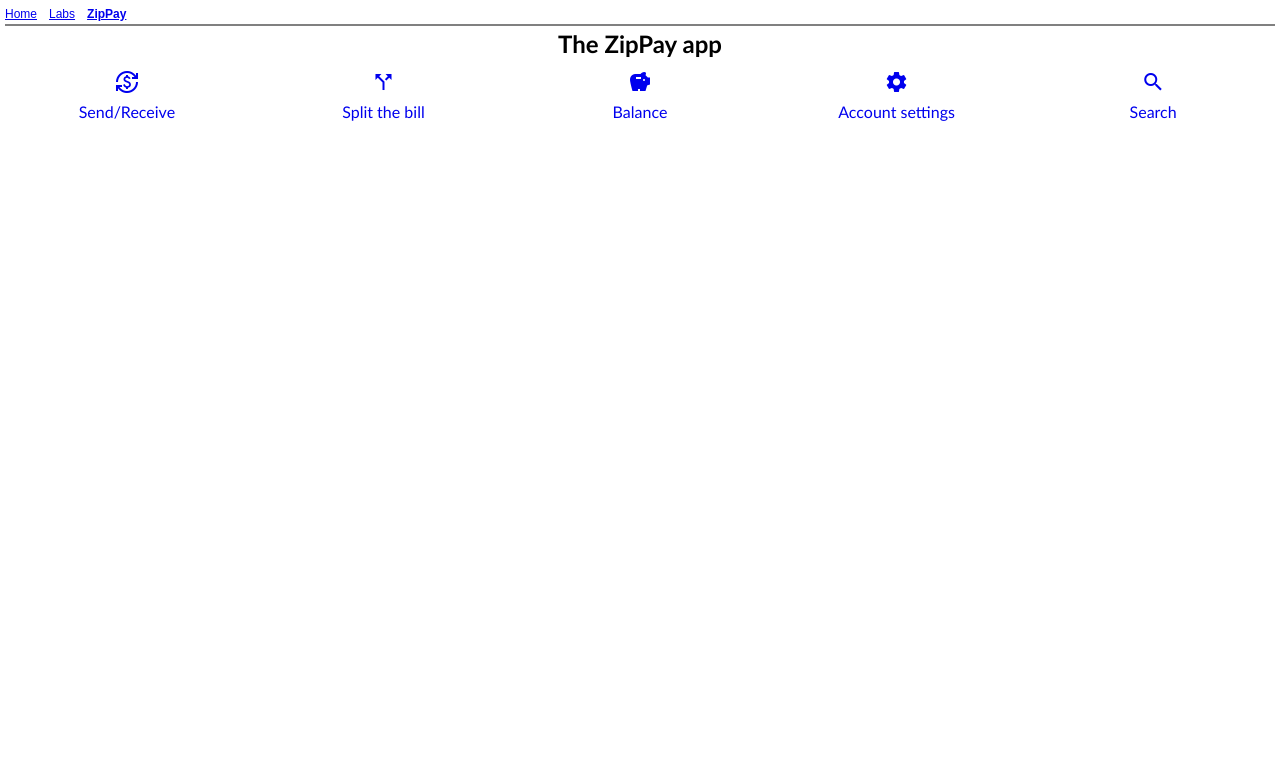
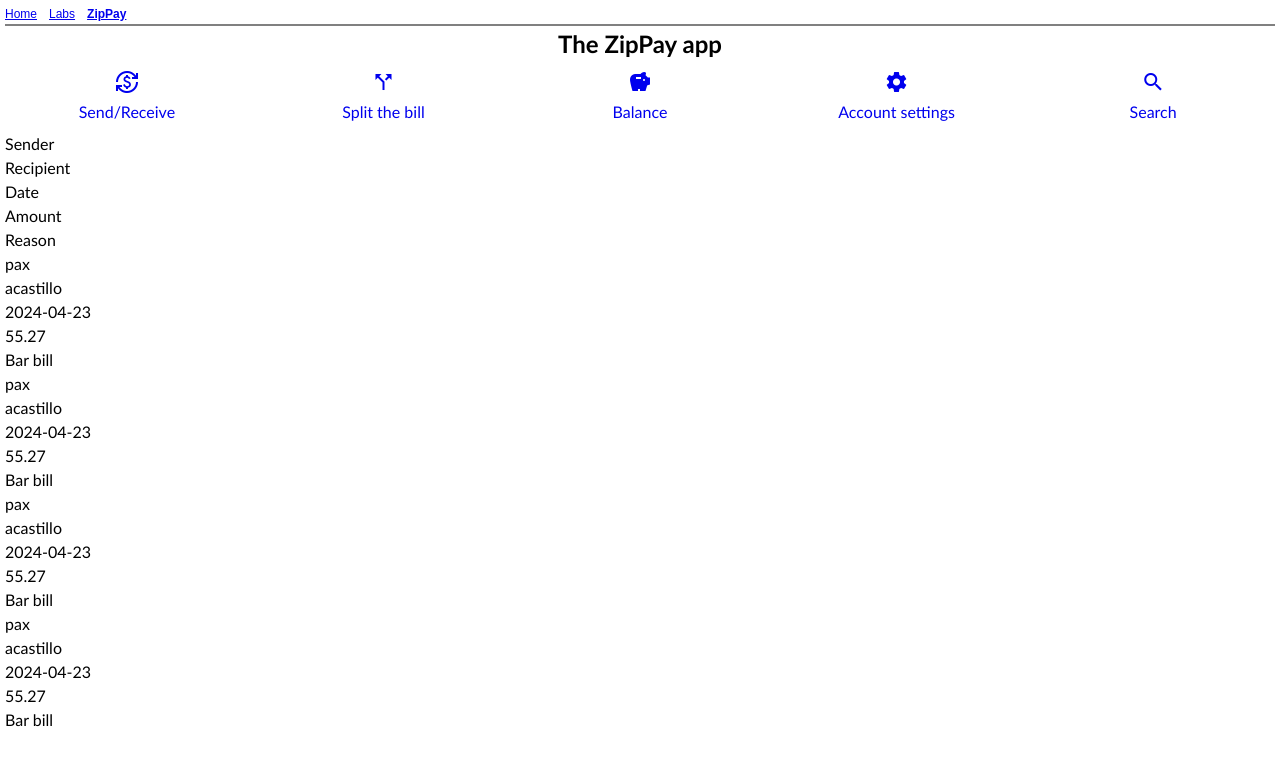
Before and after one commit to speedingplanet/front-end-bootcamp, a React (Vite) app in the folder react-labs/react-app/: page /zippay in a window 1280 px wide. Shown: the top 766 px of the page. Built offline with nearby package versions, Linux system fonts and the light colour scheme.

Commit message:
ProtoPaymentsGrid starter

```diff
--- /dev/null
+++ b/react-labs/react-app/src/zippay/ProtoPaymentsGrid.jsx
@@ -0,0 +1,48 @@
+import React from 'react';
+
+/*
+{"id":1,"payorId":"kvecardg","payeeId":"adickha","datePaid":"2022-07-08","amount":10.06,"reason":"📚 Course support"},
+{"id":2,"payorId":"avlachqi","payeeId":"achugg2c","datePaid":"2023-02-05","amount":28.21,"reason":"💵 Payback"},
+{"id":3,"payorId":"adrucekw","payeeId":"nhaskerpd","datePaid":"2023-06-09","amount":21.65,"reason":"📸"},
+{"id":4,"payorId":"epilbury9w","payeeId":"dtrevarthenjt","datePaid":"2023-12-30","amount":46.08,"reason":null},
+{"id":5,"payorId":"dgrzelczykl4","payeeId":"croastr6","datePaid":"2023-01-23","amount":21.82,"reason":"💍 Wedding gift"}
+*/
+
+function ProtoPaymentsGrid() {
+	return (
+		<section>
+			{/* Headers */}
+			<div>Sender</div>
+			<div>Recipient</div>
+			<div>Date</div>
+			<div>Amount</div>
+			<div>Reason</div>
+			{/* Row */}
+			<div>pax</div>
+			<div>acastillo</div>
+			<div>2024-04-23</div>
+			<div>55.27</div>
+			<div>Bar bill</div>
+			{/* Row */}
+			<div>pax</div>
+			<div>acastillo</div>
+			<div>2024-04-23</div>
+			<div>55.27</div>
+			<div>Bar bill</div>
+			{/* Row */}
+			<div>pax</div>
+			<div>acastillo</div>
+			<div>2024-04-23</div>
+			<div>55.27</div>
+			<div>Bar bill</div>
+			{/* Row */}
+			<div>pax</div>
+			<div>acastillo</div>
+			<div>2024-04-23</div>
+			<div>55.27</div>
+			<div>Bar bill</div>
+		</section>
+	);
+}
+
+export default ProtoPaymentsGrid;
--- a/react-labs/react-app/src/zippay/ZipPayManager.jsx
+++ b/react-labs/react-app/src/zippay/ZipPayManager.jsx
@@ -1,11 +1,13 @@
 import React from 'react';
 import Navbar from './Navbar';
 import './zippay.css';
+import ProtoPaymentsGrid from './ProtoPaymentsGrid';
 
 function ZipPayManager() {
 	return (
 		<section className="zippay-main">
 			<Navbar></Navbar>
+			<ProtoPaymentsGrid />
 		</section>
 	);
 }
```
